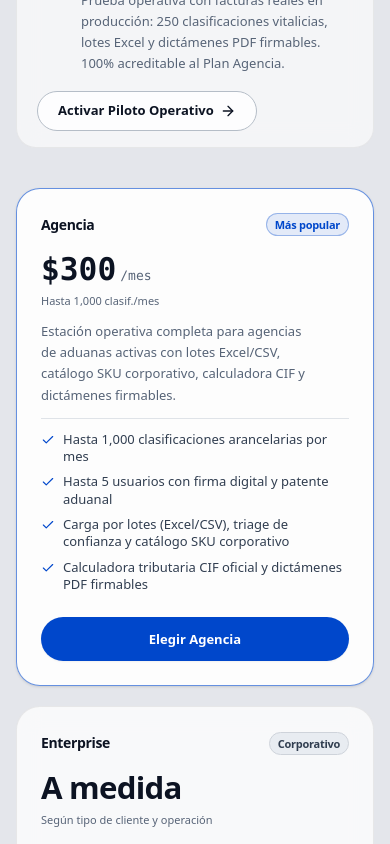
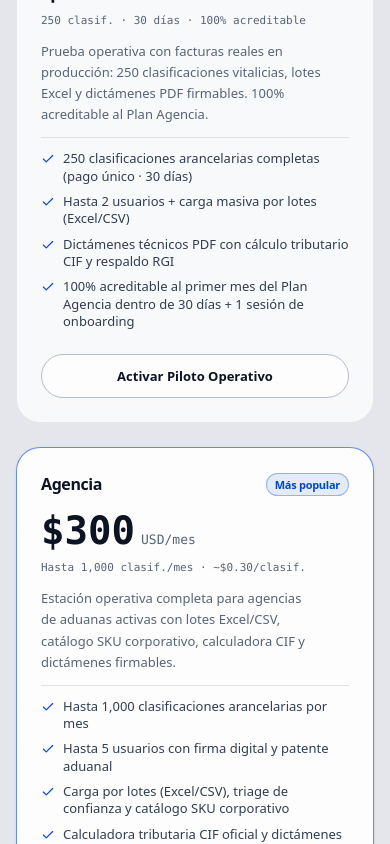
Before and after one commit to angelspitfire/tariffos-v3, a Next.js app in the folder apps/web/: page / in a window 390 px wide. Shown: the part 7080-7924 px from the top of the page. Built offline with nearby package versions, Linux system fonts and the light colour scheme; no server answers; the database is empty.

Commit message:
fix(pricing): align landing and Supabase Plan table to 3-tier B2B ladder

```diff
--- a/apps/web/src/components/funnel/molecules/PlanCard.tsx
+++ b/apps/web/src/components/funnel/molecules/PlanCard.tsx
@@ -31,7 +31,17 @@ export function PlanCard({
   const price = showAnnual ? plan.annualPriceUsd : plan.monthlyPriceUsd;
   const monthlyEquiv =
     showAnnual && plan.annualPriceUsd > 0 ? Math.round(plan.annualPriceUsd / 12) : null;
-  const isPopular = plan.planId === 'agencia' || plan.planId === 'pro';
+  const isPopular = plan.planId === 'agencia';
+  const unitCostUsd =
+    !customPricing && !oneTime && plan.monthlyQuota > 0 && price > 0
+      ? (showAnnual ? price / 12 : price) / plan.monthlyQuota
+      : null;
+
+  const ctaLabel = customPricing
+    ? 'Contactar'
+    : oneTime
+      ? `Activar ${plan.name}`
+      : `Elegir ${plan.name}`;
 
   return (
     <div
@@ -45,11 +55,13 @@ export function PlanCard({
     >
       <div className="space-y-3">
         <div className="flex items-center justify-between gap-2 min-h-[24px]">
-          <h3 className="text-sm font-bold text-ink-primary">{plan.name}</h3>
+          <h3 className="text-base font-bold text-ink-primary">{plan.name}</h3>
           {isRecommended ? (
             <FunnelBadge variant="accent">Recomendado</FunnelBadge>
           ) : isPopular ? (
             <FunnelBadge variant="accent">Más popular</FunnelBadge>
+          ) : oneTime ? (
+            <FunnelBadge variant="success">100% acreditable</FunnelBadge>
           ) : customPricing ? (
             <FunnelBadge variant="neutral">Corporativo</FunnelBadge>
           ) : annualOnly ? (
@@ -60,31 +72,38 @@ export function PlanCard({
         <div>
           {customPricing ? (
             <>
-              <div className="text-2xl font-bold text-ink-primary tracking-tight">A medida</div>
-              <div className="text-[11px] text-ink-muted mt-0.5">
-                Según tipo de cliente y operación
+              <div className="text-3xl font-bold text-ink-primary tracking-tight">A medida</div>
+              <div className="text-[11px] text-ink-muted mt-1">
+                Volumen, usuarios y sucursales según tu operación
               </div>
             </>
           ) : (
             <>
-              <div className="flex items-baseline gap-1 font-mono tabular-nums">
-                <span className="text-2xl font-bold text-ink-primary">
+              <div className="flex items-baseline gap-1.5 font-mono tabular-nums">
+                <span className="text-3xl font-bold text-ink-primary">
                   ${price.toLocaleString('en-US')}
                 </span>
                 <span className="text-xs text-ink-muted">
-                  {oneTime ? 'pago único' : `/${showAnnual ? 'año' : 'mes'}`}
+                  {oneTime ? 'USD · pago único' : `USD/${showAnnual ? 'año' : 'mes'}`}
                 </span>
               </div>
-              {monthlyEquiv !== null ? (
-                <div className="text-[11px] font-mono text-ink-muted tabular-nums mt-0.5">
-                  Equiv. ${monthlyEquiv.toLocaleString('en-US')}/mes
-                </div>
-              ) : (
-                <div className="text-[11px] text-ink-muted mt-0.5">
-                  Hasta {plan.monthlyQuota.toLocaleString('en-US')} clasif.
-                  {oneTime ? ' (30 días)' : '/mes'}
-                </div>
-              )}
+              <div className="text-[11px] font-mono text-ink-muted tabular-nums mt-1">
+                {oneTime ? (
+                  <>
+                    {plan.monthlyQuota.toLocaleString('en-US')} clasif. · {plan.creditableDays ?? 30} días · 100% acreditable
+                  </>
+                ) : monthlyEquiv !== null ? (
+                  <>
+                    Equiv. ${monthlyEquiv.toLocaleString('en-US')}/mes · Hasta{' '}
+                    {plan.monthlyQuota.toLocaleString('en-US')} clasif./mes
+                  </>
+                ) : (
+                  <>
+                    Hasta {plan.monthlyQuota.toLocaleString('en-US')} clasif./mes
+                    {unitCostUsd !== null ? ` · ~$${unitCostUsd.toFixed(2)}/clasif.` : ''}
+                  </>
+                )}
+              </div>
             </>
           )}
         </div>
@@ -112,7 +131,7 @@ export function PlanCard({
           )
         }
       >
-        {customPricing ? 'Contactar' : `Elegir ${plan.name}`}
+        {ctaLabel}
       </FunnelButton>
     </div>
   );
--- a/apps/web/src/components/funnel/molecules/TrialPlanBanner.tsx
+++ b/apps/web/src/components/funnel/molecules/TrialPlanBanner.tsx
@@ -1,5 +1,6 @@
 import { ArrowRight, Sparkles } from 'lucide-react';
 import type { SubscriptionPlanConfig } from '@tariffos/shared-types';
+import { isPlanFree } from '@/lib/funnel/plan-recommender';
 import { FunnelBadge } from '../atoms/FunnelBadge';
 import { FunnelButton } from '../atoms/FunnelButton';
 
@@ -14,6 +15,8 @@ export function TrialPlanBanner({
   isRecommended = false,
   onSelect,
 }: TrialPlanBannerProps) {
+  const free = isPlanFree(plan);
+
   return (
     <div
       className={`px-5 py-4 rounded-[20px] border backdrop-blur-md flex flex-wrap items-center justify-between gap-4 transition-colors ${
@@ -32,7 +35,9 @@ export function TrialPlanBanner({
               {plan.name} — {plan.monthlyQuota.toLocaleString('en-US')} clasificaciones completas
             </span>
             <FunnelBadge variant="success">
-              ${plan.monthlyPriceUsd} USD · Pago único · 100% acreditable
+              {free
+                ? 'Gratis · Cortesía'
+                : `$${plan.monthlyPriceUsd} USD · Pago único · 100% acreditable`}
             </FunnelBadge>
             {isRecommended ? (
               <FunnelBadge variant="accent">Recomendado para ti</FunnelBadge>
@@ -49,7 +54,7 @@ export function TrialPlanBanner({
         onClick={onSelect}
         className="min-h-[40px] rounded-full px-5 whitespace-nowrap"
       >
-        Activar Piloto Operativo
+        {free ? `Empezar con ${plan.name}` : `Activar ${plan.name}`}
       </FunnelButton>
     </div>
   );
--- a/apps/web/src/components/funnel/organisms/PricingSection.tsx
+++ b/apps/web/src/components/funnel/organisms/PricingSection.tsx
@@ -13,7 +13,6 @@ import {
   isPlanAnnualOnly,
   isPlanCustomPricing,
   isPlanFree,
-  isPlanOneTime,
   type PlanRecommendation,
 } from '@/lib/funnel/plan-recommender';
 import { CorporatePlanBanner } from '../molecules/CorporatePlanBanner';
@@ -40,26 +39,23 @@ export function PricingSection({
       const aCustom = isPlanCustomPricing(a) ? 1 : 0;
       const bCustom = isPlanCustomPricing(b) ? 1 : 0;
       if (aCustom !== bCustom) return aCustom - bCustom;
-      const aCorp = a.planId === 'corporate' ? 1 : 0;
-      const bCorp = b.planId === 'corporate' ? 1 : 0;
-      if (aCorp !== bCorp) return aCorp - bCorp;
       return a.sortOrder - b.sortOrder;
     });
 
-  const pilotOrFreePlan = visiblePlans.find((p) => isPlanOneTime(p) || isPlanFree(p));
-  const allPaidPlans = visiblePlans.filter((p) => !isPlanOneTime(p) && !isPlanFree(p));
-  const shouldSplitCorporate = allPaidPlans.length > 4;
-  const corporatePlan = shouldSplitCorporate
-    ? allPaidPlans.find((p) => p.planId === 'corporate' || isPlanAnnualOnly(p))
+  const freeBannerPlan = visiblePlans.find((p) => isPlanFree(p));
+  const ladderPlans = visiblePlans.filter((p) => !isPlanFree(p));
+  const shouldSplitCorporate = ladderPlans.length > 4;
+  const corporateBannerPlan = shouldSplitCorporate
+    ? ladderPlans.find((p) => isPlanCustomPricing(p) || isPlanAnnualOnly(p))
     : undefined;
-  const gridPlans = corporatePlan
-    ? allPaidPlans.filter((p) => p.planId !== corporatePlan.planId)
-    : allPaidPlans;
+  const gridPlans = corporateBannerPlan
+    ? ladderPlans.filter((p) => p.planId !== corporateBannerPlan.planId)
+    : ladderPlans;
   const gridColsClass =
     gridPlans.length <= 2
-      ? 'grid-cols-1 sm:grid-cols-2'
+      ? 'grid-cols-1 md:grid-cols-2'
       : gridPlans.length === 3
-        ? 'grid-cols-1 sm:grid-cols-2 lg:grid-cols-3'
+        ? 'grid-cols-1 md:grid-cols-3'
         : 'grid-cols-1 sm:grid-cols-2 lg:grid-cols-4';
 
   const handleSelectPlan = (planId: string, cycle: SubscriptionBillingCycle) => {
@@ -93,7 +89,7 @@ export function PricingSection({
             Invierte en precisión arancelaria, no en multas evitables
           </h2>
           <p className="text-base text-ink-secondary leading-relaxed">
-            Valida TariffOS en operación real con el Piloto Operativo de $150 (100% acreditable) o activa tu estación de agencia mediante facturación manual asistida.
+            Valida TariffOS en operación real con el Piloto Operativo de $150 (100% acreditable al Plan Agencia) o activa tu estación de agencia con facturación manual asistida.
           </p>
 
           <div className="pt-2 flex justify-center">
@@ -132,15 +128,15 @@ export function PricingSection({
           />
         </div>
 
-        {pilotOrFreePlan ? (
+        {freeBannerPlan ? (
           <TrialPlanBanner
-            plan={pilotOrFreePlan}
-            isRecommended={recommendedPlanId === pilotOrFreePlan.planId}
-            onSelect={() => handleSelectPlan(pilotOrFreePlan.planId, 'monthly')}
+            plan={freeBannerPlan}
+            isRecommended={recommendedPlanId === freeBannerPlan.planId}
+            onSelect={() => handleSelectPlan(freeBannerPlan.planId, 'monthly')}
           />
         ) : null}
 
-        <div className={`grid ${gridColsClass} gap-5`}>
+        <div className={`grid ${gridColsClass} gap-6 items-stretch`}>
           {gridPlans.map((plan) => (
             <PlanCard
               key={plan.planId}
@@ -152,11 +148,11 @@ export function PricingSection({
           ))}
         </div>
 
-        {corporatePlan ? (
+        {corporateBannerPlan ? (
           <CorporatePlanBanner
-            plan={corporatePlan}
-            isRecommended={recommendedPlanId === corporatePlan.planId}
-            onSelect={() => handleSelectPlan(corporatePlan.planId, 'custom')}
+            plan={corporateBannerPlan}
+            isRecommended={recommendedPlanId === corporateBannerPlan.planId}
+            onSelect={() => handleSelectPlan(corporateBannerPlan.planId, 'custom')}
           />
         ) : null}
 
--- a/packages/database/package.json
+++ b/packages/database/package.json
@@ -9,6 +9,7 @@
     "prisma:migrate": "prisma migrate dev",
     "prisma:studio": "prisma studio",
     "prisma:seed": "npx tsx prisma/seed.ts",
+    "plans:seed": "pnpm exec tsx src/scripts/seed_plans_only.ts",
     "prisma:seed:portable": "npx tsx src/scripts/seed_from_portable.ts",
     "laws:seniat": "npx tsx src/scripts/fetch_seniat_normativa.ts",
     "build": "prisma generate && tsc && rm -rf dist/generated && cp -R src/generated dist/generated",
```
Also changed, not shown: apps/web/src/lib/funnel/public-plans.ts (+22 -16 lines), packages/database/src/scripts/seed_plans_only.ts (added, +13 -0 lines), 2 other files (tests, documents, lock files or other folders).
